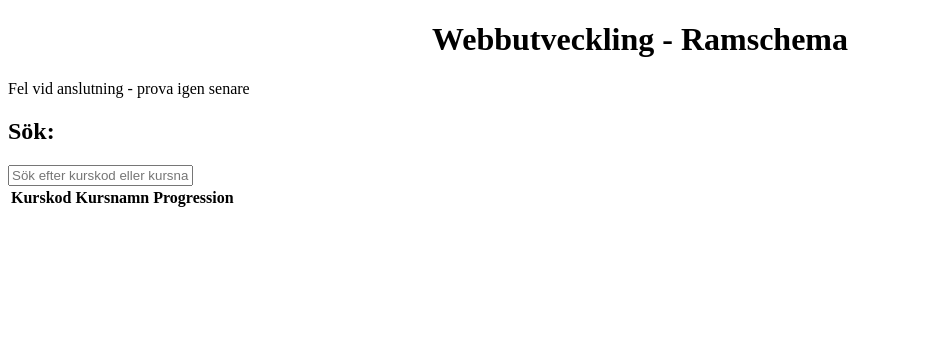
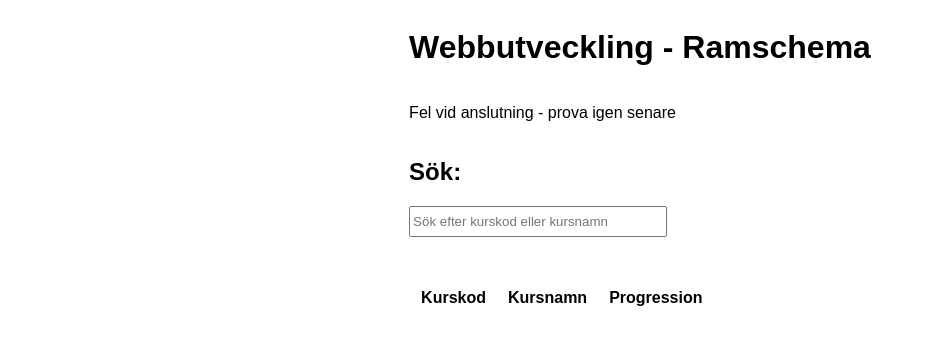
Before and after one commit to anglajuliusson/DT211G-Moment2, a website built with Parcel: page DT211G---Moment-2/src/index.html in a window 1280 px wide. Shown: the whole page, without its empty margins (0-926 px from the left). Built offline with nearby package versions, Linux system fonts and the light colour scheme; no server answers.

Commit message:
Enklare css

```diff
--- a/DT211G---Moment-2/src/css/main.css
+++ b/DT211G---Moment-2/src/css/main.css
@@ -1 +1,20 @@
 h1 {text-align: center;}
+body {
+    display: grid;
+    grid-template-areas:
+    "header"
+    "search"
+    "table";
+    grid-template-rows: auto;
+    align-items: center;
+    justify-content: center;
+    font-family: Arial, Helvetica, sans-serif;
+}
+#search {
+    width: 250px;
+    height: 25px;
+    margin-bottom: 3em;
+}
+th, td {
+    padding: 10px;
+}
```
